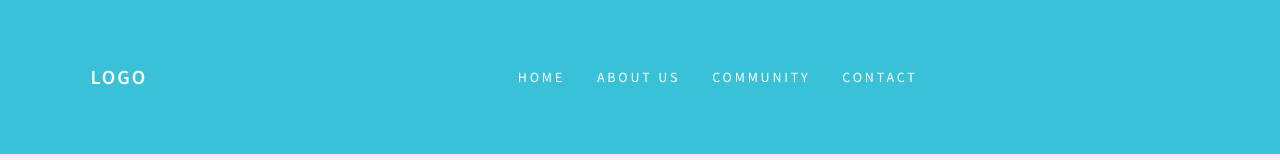
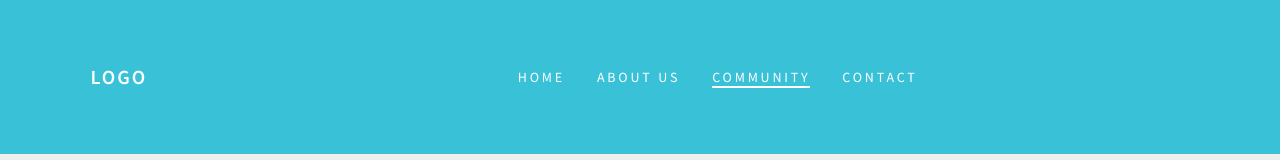
Before and after one commit to NurikBK/state-homework, a React (Create React App) app: page /community/1 in a window 1280 px wide. Shown: the top 160 px of the page. Built offline with nearby package versions, Linux system fonts and the light colour scheme.

Commit message:
add navlink

```diff
--- a/src/App.css
+++ b/src/App.css
@@ -357,14 +357,14 @@
     display: flex;
     align-items: baseline;
     justify-content: space-between;
-  }
-  ul {
     gap: 2em;
   }
+
   ul li {
     list-style: none;
   }
-  ul li:hover {
+  .link:hover,
+  .link.active  {
     border-bottom: 2px solid #fff;
   }
   ul li a {
--- a/src/components/Header.jsx
+++ b/src/components/Header.jsx
@@ -1,7 +1,8 @@
 import React from 'react';
-import { Link } from 'react-router-dom';
+import { Link, NavLink } from 'react-router-dom';
 
 const Header = () => {
+  const setActive = ({ isActive }) => (isActive ? 'link active' : 'link');
   return (
     <header className="header">
       <h4>
@@ -11,16 +12,24 @@
       <nav className="navigation">
         <ul>
           <li>
-            <Link to="/">Home</Link>
+            <NavLink to="/" className={setActive}>
+              Home
+            </NavLink>
           </li>
           <li>
-            <Link to="/">About Us</Link>
+            <NavLink to="/about" className={setActive}>
+              About Us
+            </NavLink>
           </li>
           <li>
-            <Link to="/community">Community</Link>
+            <NavLink to="/community" className={setActive}>
+              Community
+            </NavLink>
           </li>
           <li>
-            <Link to="/">Contact</Link>
+            <NavLink to="/contact" className={setActive}>
+              Contact
+            </NavLink>
           </li>
         </ul>
       </nav>
```
